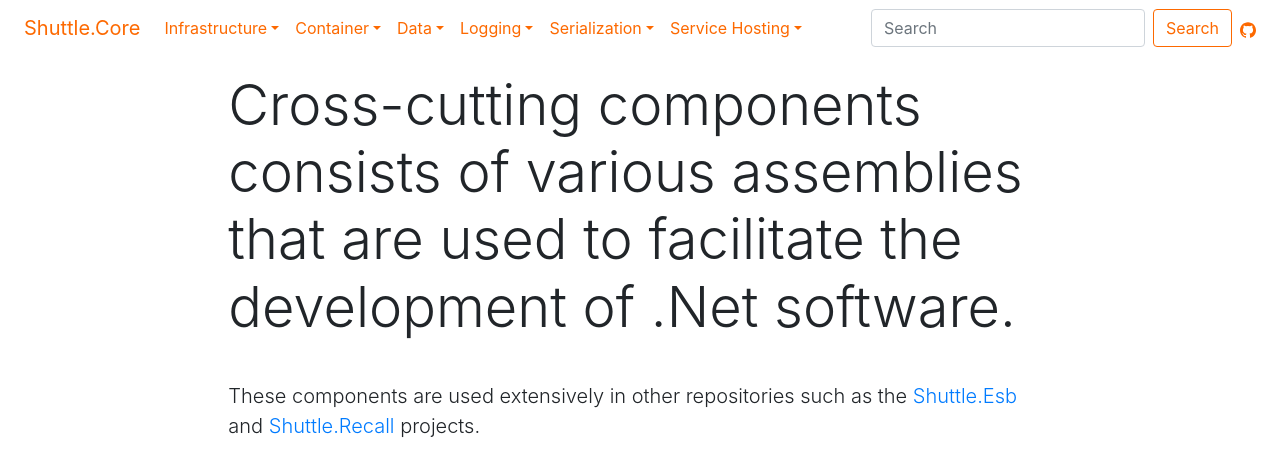
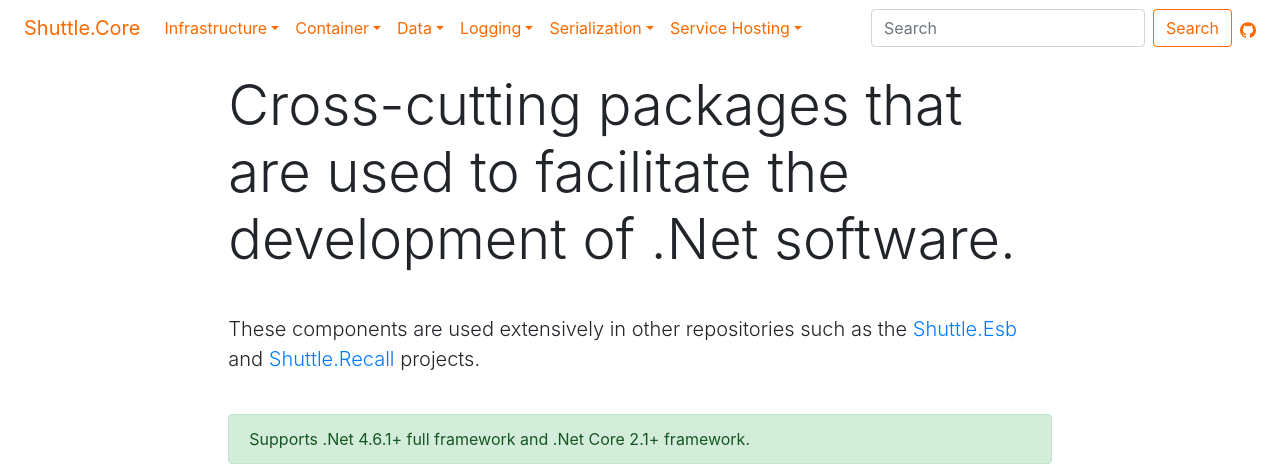
Before and after one commit to Shuttle/shuttle-core, a Jekyll site: the page built from index.md, in a window 1280 px wide, cut to the strip 0-476 px from the top of the page. Built offline with Jekyll 4.4.1, drawn with Linux system fonts in a browser that asks for light colours; a script that is not in the unit is left out.

Commit message:
Update index.md

```diff
--- a/index.md
+++ b/index.md
@@ -3,7 +3,7 @@
 title: Shuttle.Core documentation
 tagline: cross-cutting assemblies that facilitate the development of .net software
 ---
-<div class='display-4'>Cross-cutting components consists of various assemblies that are used to facilitate the development of .Net software.</div>
+<div class='display-4'>Cross-cutting packages that are used to facilitate the development of .Net software.</div>
 <br/>
 <div class='lead'>
     These components are used extensively in other repositories such as the <a href='http://shuttle.github.io/shuttle-esb/' target='_blank'>Shuttle.Esb</a> and <a href='http://shuttle.github.io/shuttle-recall/' target='_blank'>Shuttle.Recall</a> projects.
```
